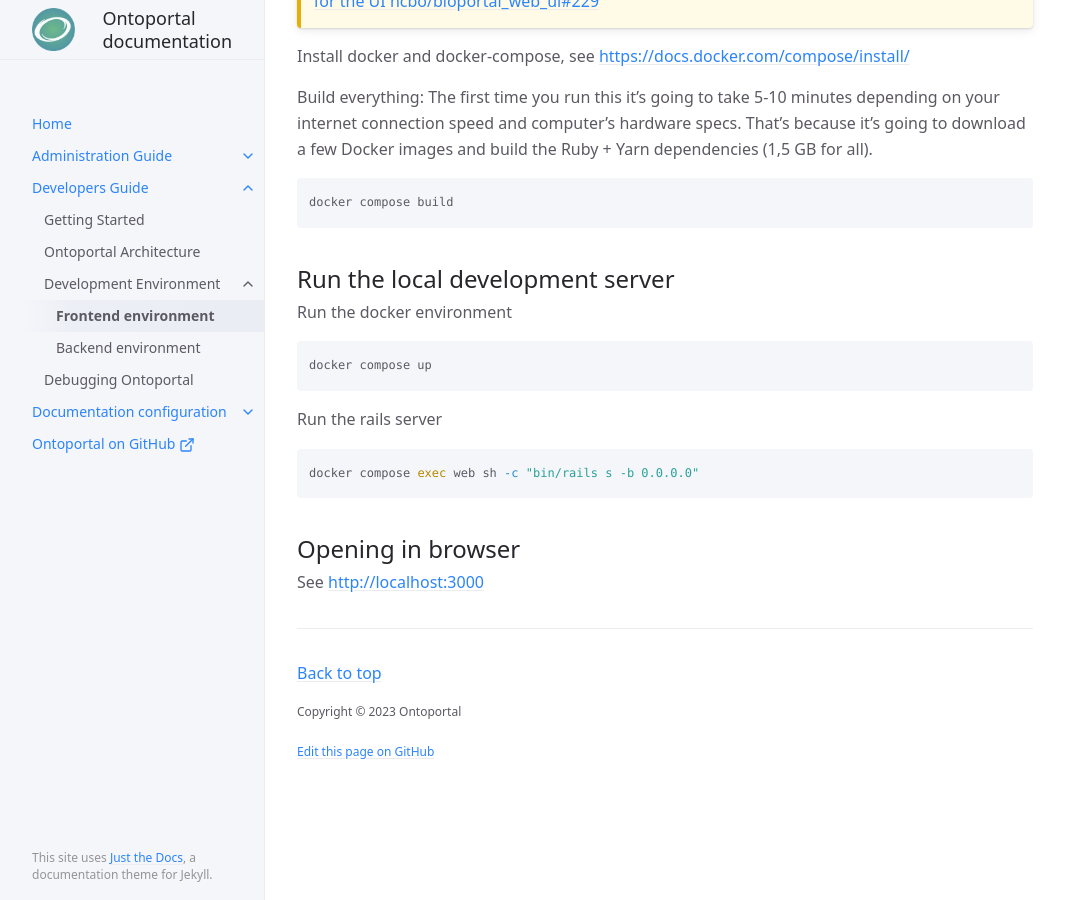
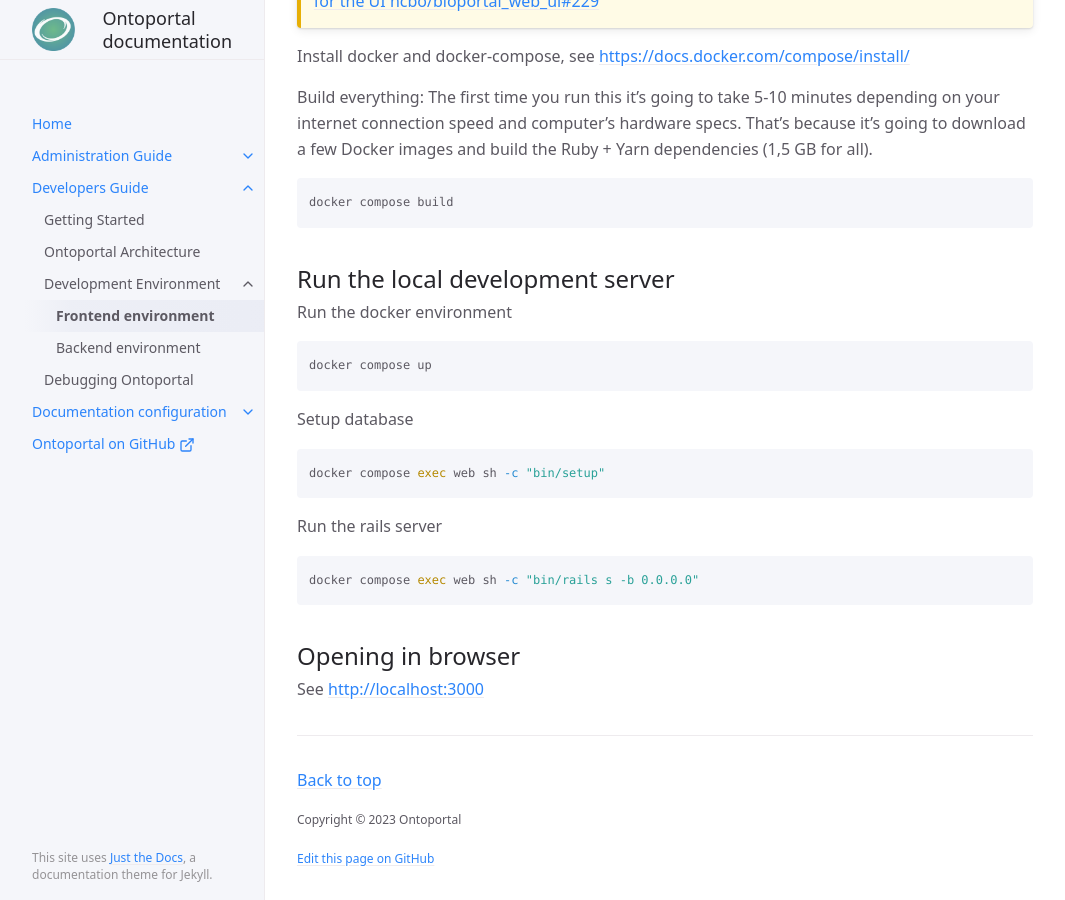
Before and after one commit to ontoportal/documentation, a Jekyll site: the page built from docs/developers-docs/development-environment/frontend_environment.md, in a window 1280 px wide and 900 px high, scrolled down 3273 px. Shown: the whole window, without its empty margins (107-1172 px from the left). Built offline with Jekyll 4.4.1, drawn with Linux system fonts in a browser that asks for light colours.

Commit message:
add step up database for the frontend environment

````diff
--- a/docs/developers-docs/development-environment/frontend_environment.md
+++ b/docs/developers-docs/development-environment/frontend_environment.md
@@ -151,6 +151,13 @@ Run the docker environment
 docker compose up
 ```
 
+Setup database
+
+```bash
+docker compose exec web sh -c "bin/setup"
+```
+
+
 Run the rails server
 
 ```bash
````
